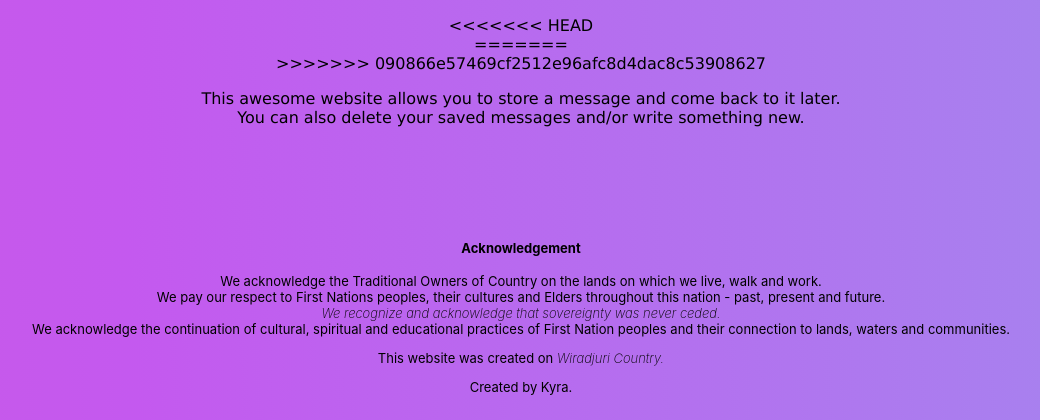
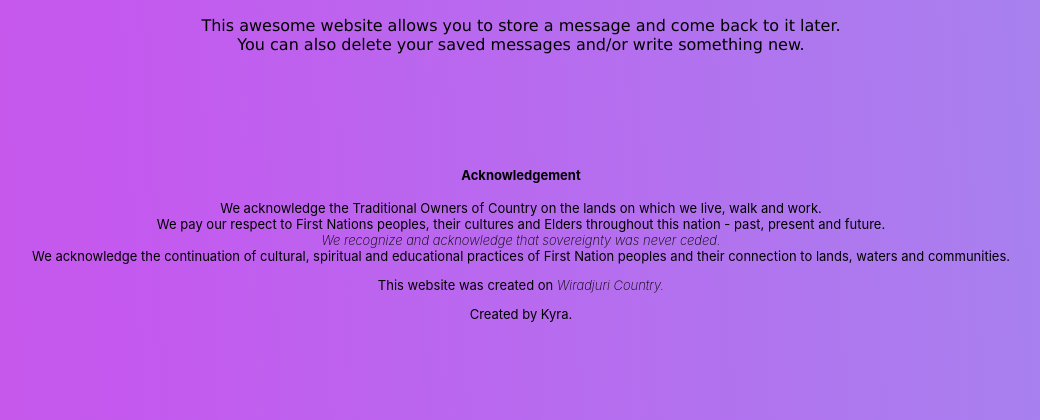
Before and after one commit to ky-ra1/flask-app, a Flask app: page /about in a window 1280 px wide. Shown: the part 100-520 px from the top of the page, without its empty margins (119-1159 px from the left). Run offline with Flask 2, Linux system fonts and the light colour scheme.

Commit message:
checking something

```diff
--- a/templates/about.html
+++ b/templates/about.html
@@ -1,11 +1,8 @@
 {% extends "base.html" %}
 {% block content %}
 
-<<<<<<< HEAD
 <div class="about">
-=======
 <div className="about">
->>>>>>> 090866e57469cf2512e96afc8d4dac8c53908627
        <p> This awesome website allows you to store a message and come back to it later. </br>
       You can also delete your saved messages and/or write something new. </p>
 </div>
```
Also changed, not shown: 1 other file.
